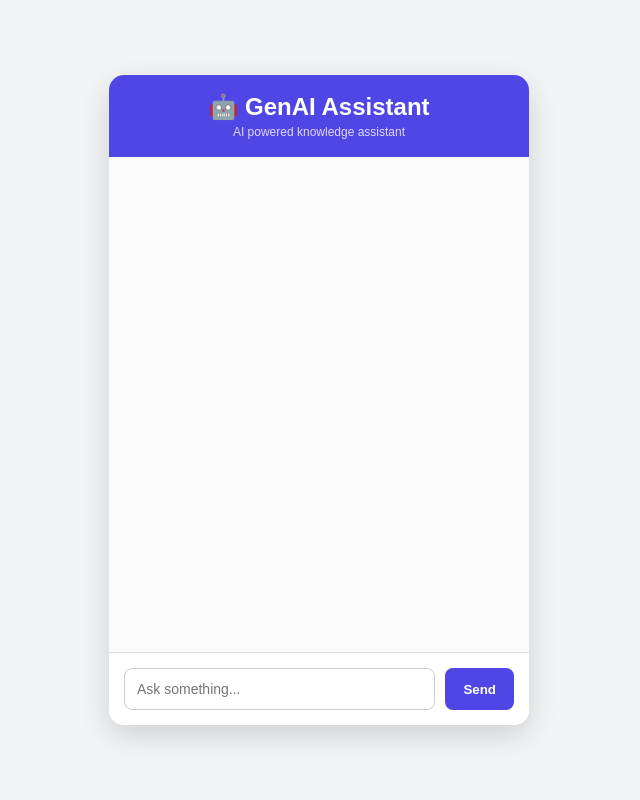
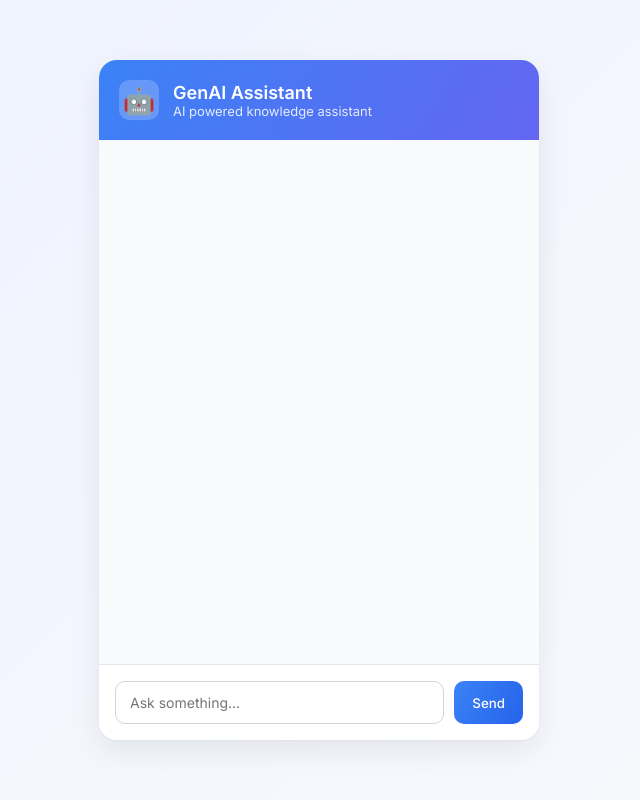
Before and after one commit to Parthu-M/Production-Grade-GenAI-Assistant-with-RAG, a Flask app: page / in a window 1280 px wide. Shown: the whole page, without its empty margins (321-961 px from the left). Run offline with Flask 3, Linux system fonts and the light colour scheme; parts of the project's set-up code (start-up, migrations or seed data) failed here and were passed over.

Commit message:
updated UI

```diff
--- a/static/styles.css
+++ b/static/styles.css
@@ -1,122 +1,270 @@
 *{
-box-sizing:border-box;
 margin:0;
 padding:0;
-font-family:Arial, Helvetica, sans-serif;
+box-sizing:border-box;
+font-family:"Inter",sans-serif;
 }
 
 body{
-background:#f3f4f6;
+
+background:linear-gradient(135deg,#eef2ff,#f8fafc);
+
+height:100vh;
+
 display:flex;
 justify-content:center;
 align-items:center;
-height:100vh;
+
+padding:20px;
+
 }
 
+/* APP CONTAINER */
+
 .app{
-width:420px;
-height:650px;
+
+width:100%;
+max-width:440px;
+height:85vh;
+
 background:white;
-border-radius:15px;
+
+border-radius:18px;
+
+box-shadow:
+0 10px 30px rgba(0,0,0,0.08),
+0 1px 2px rgba(0,0,0,0.04);
+
 display:flex;
 flex-direction:column;
-box-shadow:0 10px 30px rgba(0,0,0,0.15);
+
 overflow:hidden;
+
 }
 
+/* HEADER */
+
 .header{
-background:#4f46e5;
+
+background:linear-gradient(120deg,#3b82f6,#6366f1);
+
 color:white;
-padding:18px;
-text-align:center;
+
+padding:20px;
+
+display:flex;
+align-items:center;
+gap:14px;
+
 }
 
-.header p{
-font-size:12px;
-opacity:0.8;
-margin-top:4px;
+.logo{
+
+font-size:26px;
+
+background:rgba(255,255,255,0.2);
+
+width:40px;
+height:40px;
+
+border-radius:10px;
+
+display:flex;
+align-items:center;
+justify-content:center;
+
 }
 
+.title h1{
+
+font-size:18px;
+font-weight:600;
+
+}
+
+.title p{
+
+font-size:13px;
+
+opacity:0.85;
+
+}
+
+/* CHAT AREA */
+
 #chat-container{
+
 flex:1;
+
+overflow-y:auto;
+
 padding:20px;
-overflow-y:auto;
-background:#fafafa;
+
+background:#f8fafc;
+
 }
 
 #messages{
+
 display:flex;
 flex-direction:column;
-gap:12px;
+gap:14px;
+
+}
+
+/* MESSAGE */
+
+.message{
+
+max-width:75%;
+
+padding:12px 16px;
+
+border-radius:14px;
+
+font-size:14px;
+
+line-height:1.5;
+
+word-wrap:break-word;
+
+}
+
+/* USER */
+
+.user{
+
+align-self:flex-end;
+
+background:linear-gradient(120deg,#3b82f6,#2563eb);
+
+color:white;
+
+box-shadow:0 3px 10px rgba(59,130,246,0.25);
+
+}
+
+/* BOT */
+
+.bot{
+
+align-self:flex-start;
+
+background:white;
+
+border:1px solid #e5e7eb;
+
+box-shadow:0 3px 10px rgba(0,0,0,0.05);
+
+}
+
+/* TYPING */
+
+.typing{
+
+font-size:13px;
+color:#6b7280;
+
+margin-top:8px;
+
+}
+
+/* INPUT AREA */
+
+.input-area{
+
+display:flex;
+
+gap:10px;
+
+padding:16px;
+
+background:white;
+
+border-top:1px solid #e5e7eb;
+
+}
+
+/* INPUT */
+
+#user-input{
+
+flex:1;
+
+padding:12px 14px;
+
+border-radius:10px;
+
+border:1px solid #d1d5db;
+
+outline:none;
+
+font-size:14px;
+
+transition:0.2s;
+
+}
+
+#user-input:focus{
+
+border-color:#3b82f6;
+
+box-shadow:0 0 0 3px rgba(59,130,246,0.15);
+
+}
+
+/* BUTTON */
+
+#send-btn{
+
+padding:11px 18px;
+
+border:none;
+
+border-radius:10px;
+
+background:linear-gradient(120deg,#3b82f6,#2563eb);
+
+color:white;
+
+font-weight:500;
+
+cursor:pointer;
+
+transition:0.2s;
+
+}
+
+#send-btn:hover{
+
+transform:translateY(-1px);
+
+box-shadow:0 4px 12px rgba(37,99,235,0.3);
+
+}
+
+/* MOBILE */
+
+@media (max-width:480px){
+
+.app{
+
+height:92vh;
+
+border-radius:14px;
+
 }
 
 .message{
-padding:12px 16px;
-border-radius:12px;
-max-width:75%;
-font-size:14px;
-line-height:1.5;
+
+max-width:85%;
+
+font-size:13px;
+
 }
 
-.user{
-background:#4f46e5;
-color:white;
-align-self:flex-end;
-}
-
-.bot{
-background:#e5e7eb;
-color:#111;
-align-self:flex-start;
-}
-
-.typing{
-font-size:13px;
-color:#666;
-margin-top:8px;
 }
 
 .hidden{
 display:none;
 }
-
-.input-area{
-display:flex;
-padding:15px;
-border-top:1px solid #ddd;
-background:white;
-}
-
-#user-input{
-flex:1;
-padding:12px;
-border-radius:8px;
-border:1px solid #ccc;
-font-size:14px;
-outline:none;
-}
-
-#send-btn{
-margin-left:10px;
-background:#4f46e5;
-color:white;
-border:none;
-padding:12px 18px;
-border-radius:8px;
-cursor:pointer;
-font-weight:bold;
-}
-
-#send-btn:hover{
-background:#4338ca;
-}
-
-@media (max-width:500px){
-
-.app{
-width:100%;
-height:100vh;
-border-radius:0;
-}
-
-}
--- a/templates/index.html
+++ b/templates/index.html
@@ -1,12 +1,16 @@
 <!DOCTYPE html>
 <html lang="en">
+
 <head>
+
 <meta charset="UTF-8">
 <meta name="viewport" content="width=device-width, initial-scale=1.0">
 
-<title>GenAI Assistant</title>
+<title>GenAI Knowledge Assistant</title>
 
 <link rel="stylesheet" href="/static/styles.css">
+
+<link href="https://fonts.googleapis.com/css2?family=Inter:wght@300;400;500;600&display=swap" rel="stylesheet">
 
 </head>
 
@@ -15,9 +19,18 @@
 <div class="app">
 
 <header class="header">
-<h2>🤖 GenAI Assistant</h2>
+
+<div class="logo">
+🤖
+</div>
+
+<div class="title">
+<h1>GenAI Assistant</h1>
 <p>AI powered knowledge assistant</p>
+</div>
+
 </header>
+
 
 <div id="chat-container">
 
@@ -28,6 +41,7 @@ Assistant is typing...
 </div>
 
 </div>
+
 
 <div class="input-area">
 
```
Also changed, not shown: static/script.js (+104 -31 lines).
